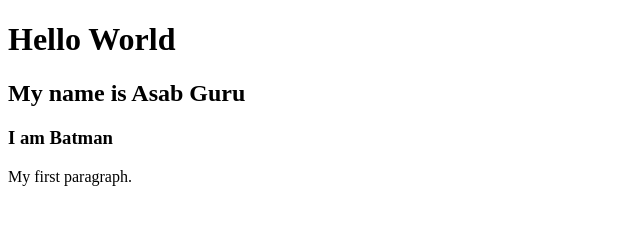
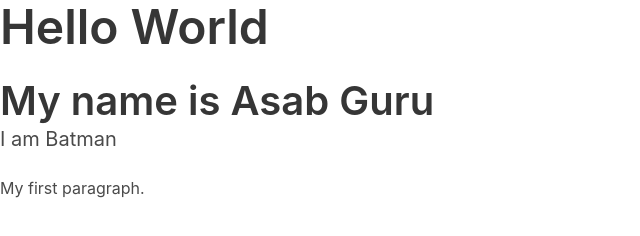
Before and after one commit to kingwasabi47/kingwasabi.github.io, a plain HTML site: page index.html in a window 1280 px wide. Shown: the whole page, without its empty margins (0-640 px from the left). Drawn offline with nearby package versions, Linux system fonts and the light colour scheme.

Commit message:
Added Bulma CS

```diff
--- a/index.html
+++ b/index.html
@@ -2,12 +2,13 @@
 <html>
 <head>
 <title>Page Title</title>
+<link rel="stylesheet" href="https://cdn.jsdelivr.net/npm/bulma@0.9.4/css/bulma.min.css">
 </head>
 <body>
 
-<h1>Hello World</h1>
-<h2>My name is Asab Guru</h2>
-<h3>I am Batman</h3>
+<h1 class="title is-1">Hello World</h1>
+<h2 class="title is-2">My name is Asab Guru</h2>
+<h3 class="subtitle">I am Batman</h3>
 <p>My first paragraph.</p>
 
 </body>
```
